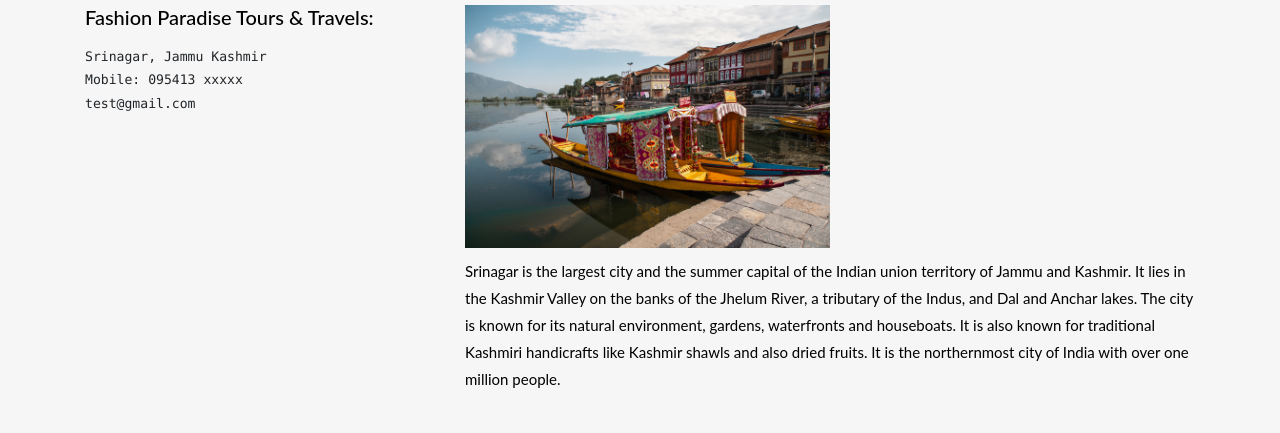
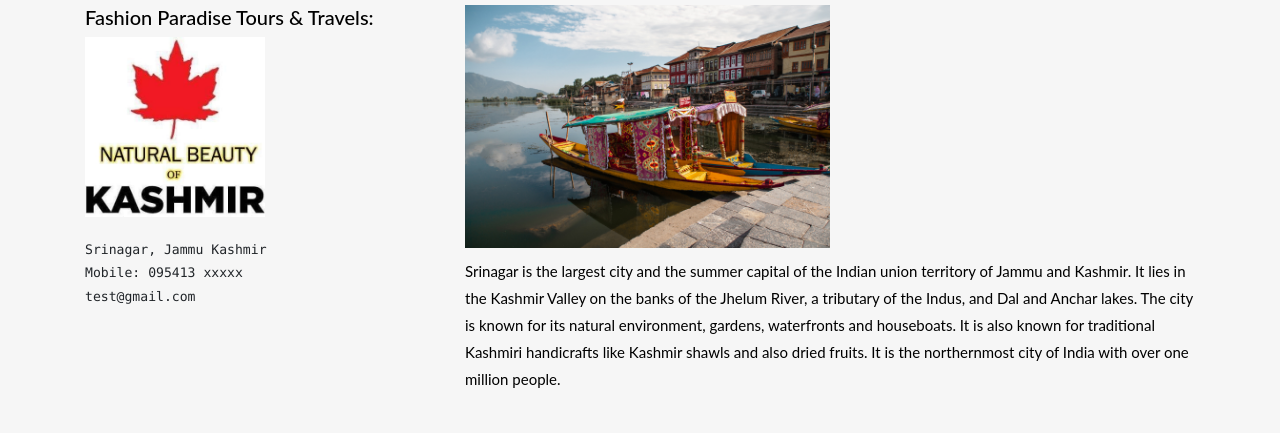
Before and after one commit to raiashu92/ToursTravel, a plain HTML site: page index.html in a window 1280 px wide. Shown: the part 280-713 px from the top of the page. Drawn offline with nearby package versions, Linux system fonts and the light colour scheme.

Commit message:
added profile image

```diff
--- a/index.html
+++ b/index.html
@@ -26,6 +26,12 @@
             height: 50%;
             width: 50%;
             padding-bottom: 10px;
+        }
+
+        .two {
+            height: auto;
+            width: 180px;
+            padding-bottom: 5px;
         }
 
         .header {
@@ -99,7 +105,7 @@
             <div class="col-sm-4">
                 <h2>About Us</h2>
                 <h5>Fashion Paradise Tours & Travels:</h5>
-                <!-- <div class="fakeimg">Fake Image</div> -->
+                <img class="two img-responsive" src="img/profile.jpg">
                 <p>
                 <pre>Srinagar, Jammu Kashmir
 Mobile: 095413 xxxxx
```
Also changed, not shown: img/profile.jpg (added).
